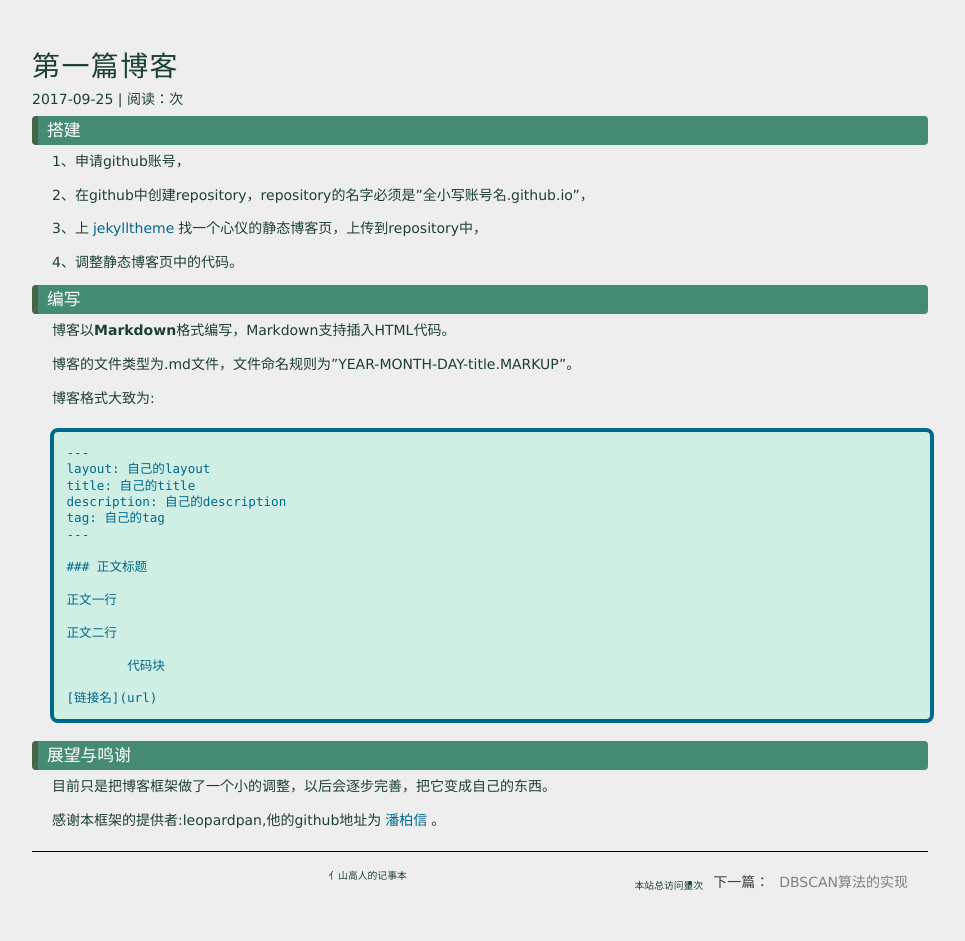
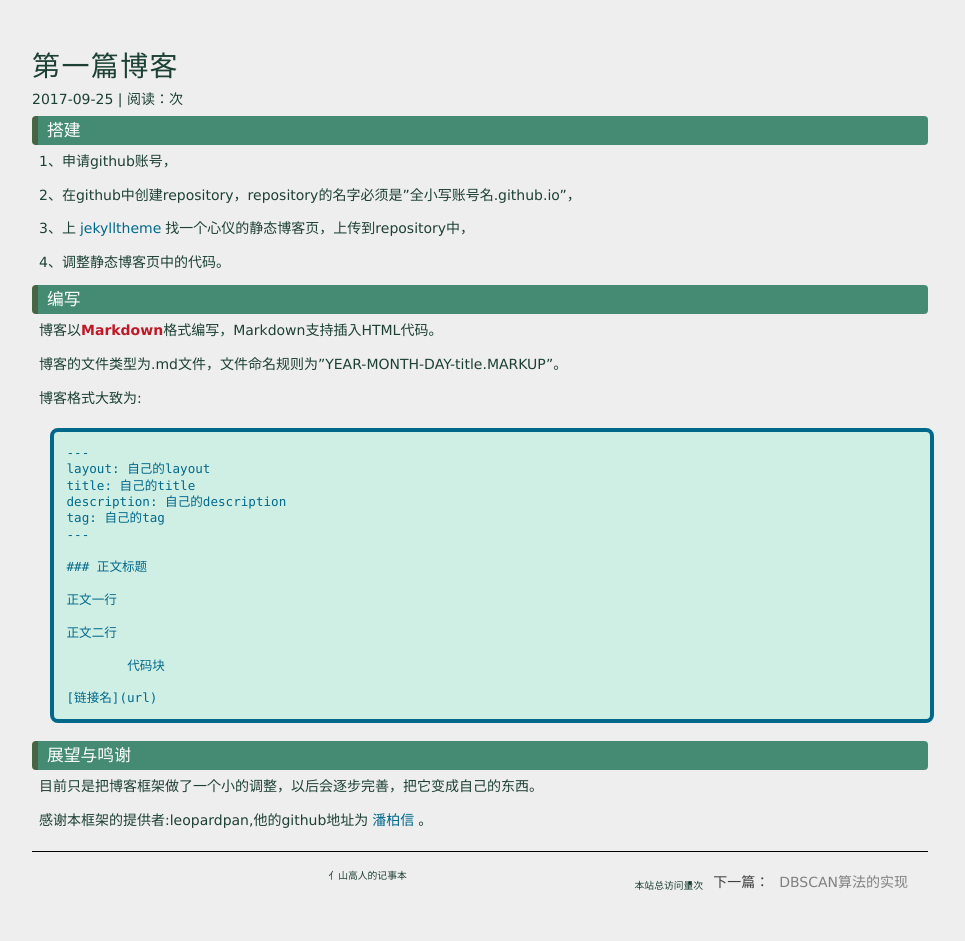
Before and after one commit to XGR-yang/XGR-yang.github.io, a Jekyll site: the page built from _posts/2017-09-25-firstblog.md, in a window 1280 px wide. Shown: the whole page, without its empty margins (160-1125 px from the left). Built offline with Jekyll 4.4.1, drawn with Linux system fonts in a browser that asks for light colours; nearby versions of some CDN libraries; comment, search, counter and statistics services are not loaded.

Commit message:
Update main.css

```diff
--- a/css/main.css
+++ b/css/main.css
@@ -110,10 +110,11 @@ p {
   margin-bottom: 10px;
   margin-top: 5px;
   line-height: 1.7em;
-  padding-left: 20px; }
+  padding-left: 0.5em; }
 
 strong {
-  font-weight: bold; }
+  font-weight: bold;
+  color: #bf1827; }
 
 em {
   font-style: italic; }
```
